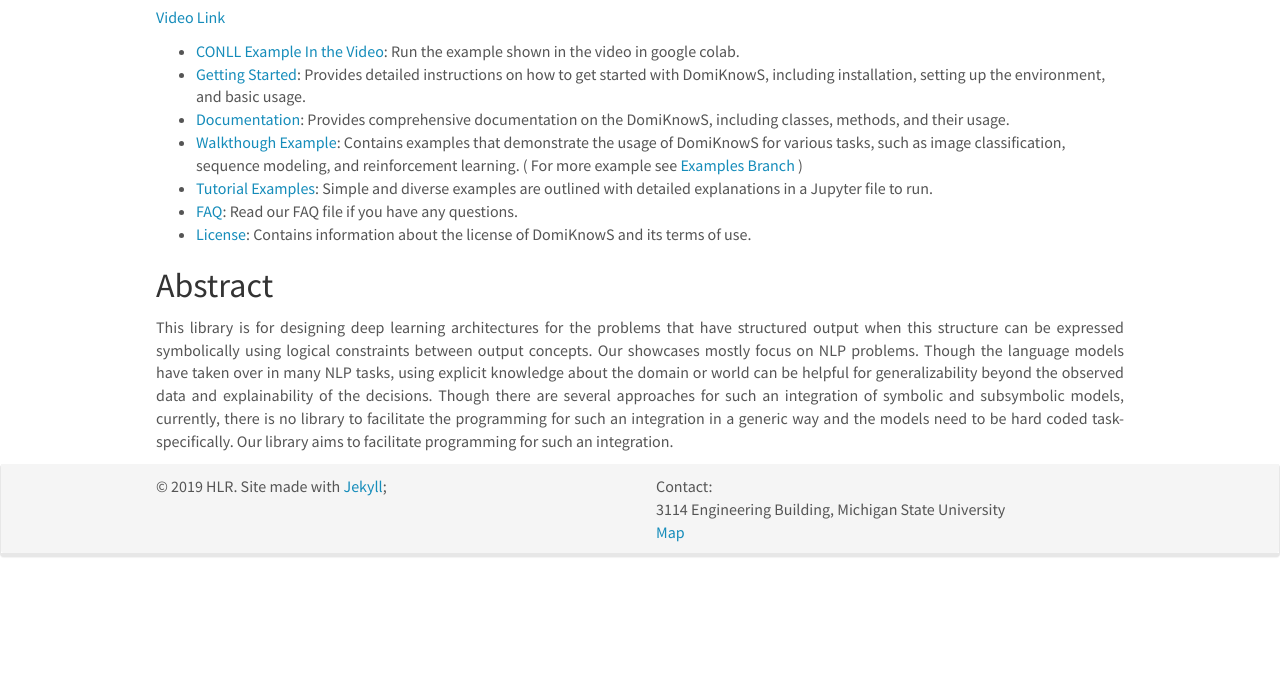
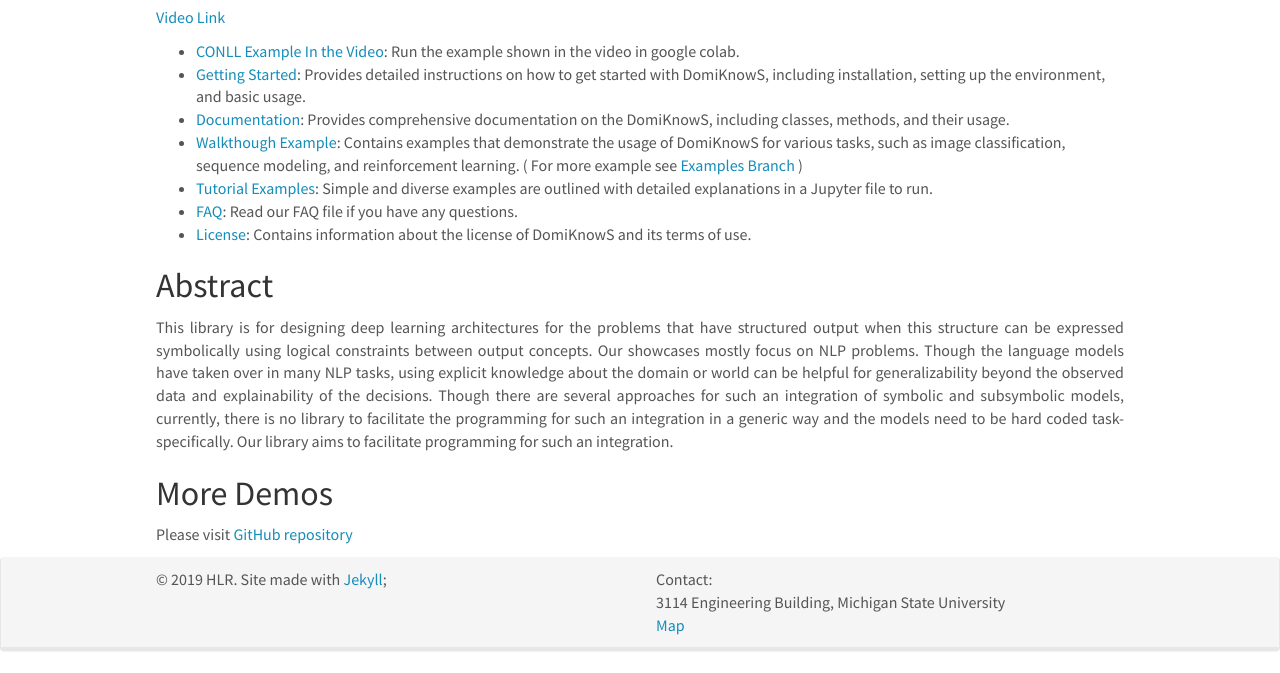
Before and after one commit to HLR/HLR.github.io, a Jekyll site: the page built from _pages/domiknows_nlp.md, in a window 1280 px wide and 1277 px high. Shown: the part 604-1277 px from the top of the window. Built offline with Jekyll 4.4.1, drawn with Linux system fonts in a browser that asks for light colours; nearby versions of some CDN libraries.

Commit message:
Adding link to DomiKnowS github in demo page

```diff
--- a/_pages/domiknows_nlp.md
+++ b/_pages/domiknows_nlp.md
@@ -16,3 +16,7 @@ permalink: /domiknows-nlp/
 
 ## Abstract
 This library is for designing deep learning architectures for the problems that have structured output when this structure can be expressed symbolically using logical constraints between output concepts. Our showcases mostly focus on NLP problems. Though the language models have taken over in many NLP tasks, using explicit knowledge about the domain or world can be helpful for generalizability beyond the observed data and explainability of the decisions. Though there are several approaches for such an integration of symbolic and subsymbolic models, currently, there is no library to facilitate the programming for such an integration in a generic way and the models need to be hard coded task-specifically. Our library aims to facilitate programming for such an integration.
+
+
+## More Demos
+Please visit [GitHub repository](https://github.com/HLR/DomiKnowS)
```
